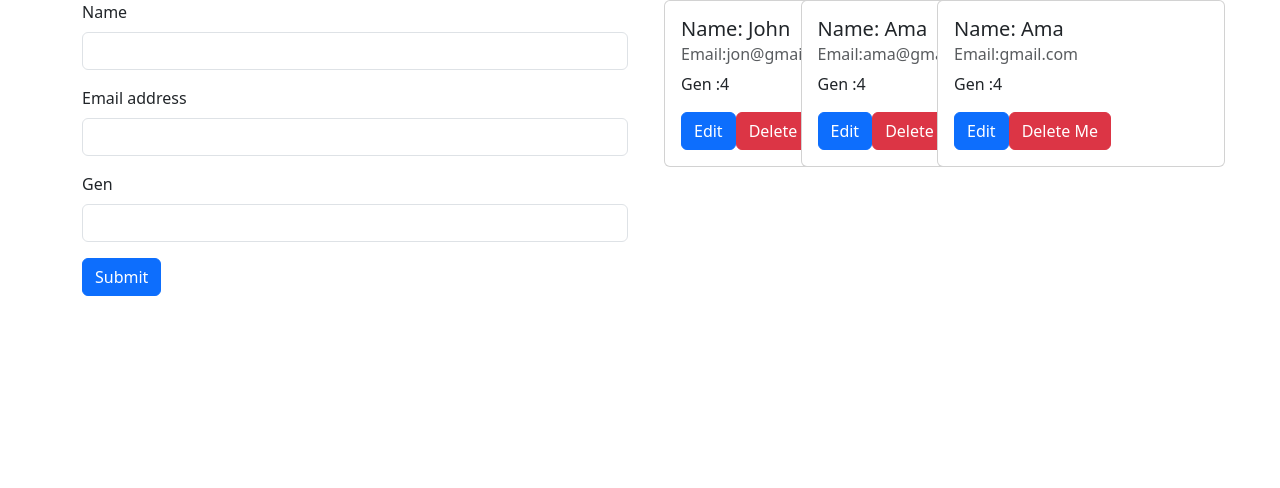
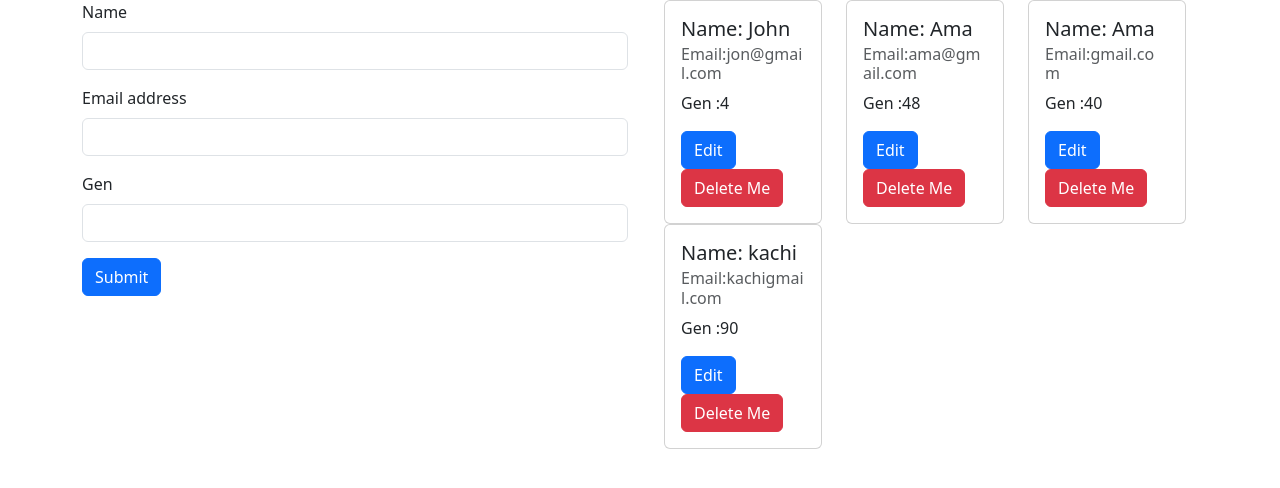
Before and after one commit to Nananhyira/react-users-app, a React (Create React App) app: page / in a window 1280 px wide. Shown: the top 488 px of the page. Built offline with nearby package versions, Linux system fonts and the light colour scheme.

Commit message:
update and delete functionality

```diff
--- a/src/App.js
+++ b/src/App.js
@@ -6,14 +6,41 @@ import AllUsers from "./components/AllUsers";
 
 function App() {
 	const [users, setUsers] = useState([
-		{ name: "John", email: "jon@gmail.com", gen: "4" },
-		{ name: "Ama", email: "ama@gmail.com", gen: "4" },
-		{ name: "Ama", email: "gmail.com", gen: "4" },
+		{ name: "John", email: "jon@gmail.com", gen: "4", id: "edjjdjdjdjdkskw" },
+		{ name: "Ama", email: "ama@gmail.com", gen: "48", id: "udiue9893e03-kked" },
+		{ name: "Ama", email: "gmail.com", gen: "40", id: "uuueiriedm003wwsw" },
+		{
+			name: "kachi ",
+			email: "kachigmail.com",
+			gen: "90",
+			id: "090390kiocjifiorhi4",
+		},
 	]);
 	const AddNewUser = (user) => {
+		user.id = Math.random().toString(36);
 		setUsers([...users, { name: user.name, email: user.email, gen: user.gen }]);
+		console.log(user);
 	};
-
+	const deleteUser = (id) => {
+		setUsers(users.filter((user) => user.id !== id));
+		// setUsers(
+		// 	users.filter((user) => {
+		// 		if (user.id !== id) {
+		// 			return user;
+		// 		}
+		// 	})
+		// );
+	};
+	const handleEdit = (id, newInfo) => {
+		setUsers(
+			users.map((user) => {
+				if (user.id === id) {
+					return newInfo;
+				}
+				return user;
+			})
+		);
+	};
 	return (
 		<>
 			<Container>
@@ -23,7 +50,11 @@ function App() {
 					</Col>
 
 					<Col>
-						<AllUsers userData={users} />
+						<AllUsers
+							userData={users}
+							deleteUser={deleteUser}
+							editUser={handleEdit}
+						/>
 					</Col>
 				</Row>
 			</Container>
--- a/src/components/AllUsers.jsx
+++ b/src/components/AllUsers.jsx
@@ -7,7 +7,14 @@ function AllUsers(props) {
 			<Container>
 				<Row>
 					{props.userData.map((item, index) => {
-						return <User key={index}userInfo={item} />;
+						return (
+							<User
+								key={index}
+								userInfo={item}
+								deleteUser={props.deleteUser}
+								editUser={props.editUser}
+							/>
+						);
 					})}
 				</Row>
 			</Container>
--- /dev/null
+++ b/src/components/EditUserForm.jsx
@@ -0,0 +1,59 @@
+import React, { useState } from "react";
+import Button from "react-bootstrap/Button";
+import Form from "react-bootstrap/Form";
+
+function EditUserForm(props) {
+	const [name, setName] = useState(props.userInfo.name);
+	const [email, setEmail] = useState(props.userInfo.email);
+	const [gen, setGen] = useState(props.userInfo.gen);
+	const handleSubmit = (e) => {
+		e.preventDefault();
+		props.editUser(props.userInfo.id, { name, email, gen });
+		setName("");
+		setEmail("");
+		setGen("");
+		props.hide();
+	};
+
+	return (
+		<Form>
+			<Form.Group className="mb-3" controlId="formBasicEmail">
+				<Form.Label>Name</Form.Label>
+				<Form.Control
+					type="Name"
+					value={name}
+					onChange={(e) => {
+						setName(e.target.value);
+					}}
+				/>
+			</Form.Group>
+			<Form.Group className="mb-3" controlId="formBasicEmail">
+				<Form.Label>Email address</Form.Label>
+				<Form.Control
+					type="email"
+					value={email}
+					onChange={(e) => {
+						setEmail(e.target.value);
+					}}
+				/>
+			</Form.Group>
+
+			<Form.Group className="mb-3" controlId="formBasicPassword">
+				<Form.Label>Gen</Form.Label>
+				<Form.Control
+					type="gen"
+					value={gen}
+					onChange={(e) => {
+						setGen(e.target.value);
+					}}
+				/>
+			</Form.Group>
+
+			<Button onClick={handleSubmit} variant="primary" type="submit">
+				Submit
+			</Button>
+		</Form>
+	);
+}
+
+export default EditUserForm;
--- a/src/components/User.jsx
+++ b/src/components/User.jsx
@@ -1,25 +1,42 @@
-import React from "react";
-import { Card, Button, Col } from "react-bootstrap";
+import React, { useState } from "react";
+import { Card, Button, Col, Modal } from "react-bootstrap";
+import EditUserForm from "./EditUserForm";
 
 function User(props) {
+	const [show, setShow] = useState(false);
+	const handleClose = () => setShow(false);
+	const handleShow = () => setShow(true);
+	const handleDelete = () => {
+		props.deleteUser(props.userInfo.id);
+	};
 	return (
-		<Col md={3}>
-			<Card style={{ width: "18rem" }}>
+		<>
+			<Modal show={show} onHide={handleClose}>
+				<Modal.Header closeButton>
+					<Modal.Title>Edit User</Modal.Title>
+				</Modal.Header>
+				<Modal.Body>
+					<EditUserForm editUser={props.editUser}  hide={handleClose} userInfo={props.userInfo} />
+				</Modal.Body>
+			</Modal>
+			<Col md={4}>
+				<Card>
 					<Card.Body>
 						<Card.Title>Name: {props.userInfo.name}</Card.Title>
 						<Card.Subtitle className="mb-2 text-muted">
 							Email:{props.userInfo.email}
 						</Card.Subtitle>
 						<Card.Text>Gen :{props.userInfo.gen}</Card.Text>
-					<Button variant="primary" href="#">
+						<Button variant="primary" onClick={handleShow}>
 							Edit
 						</Button>
-					<Button variant="danger" href="#">
+						<Button variant="danger" onClick={handleDelete} href="#">
 							Delete Me
 						</Button>
 					</Card.Body>
 				</Card>
 			</Col>
+		</>
 	);
 }
 
```
Lines whose indentation alone changed are shown as unchanged.
